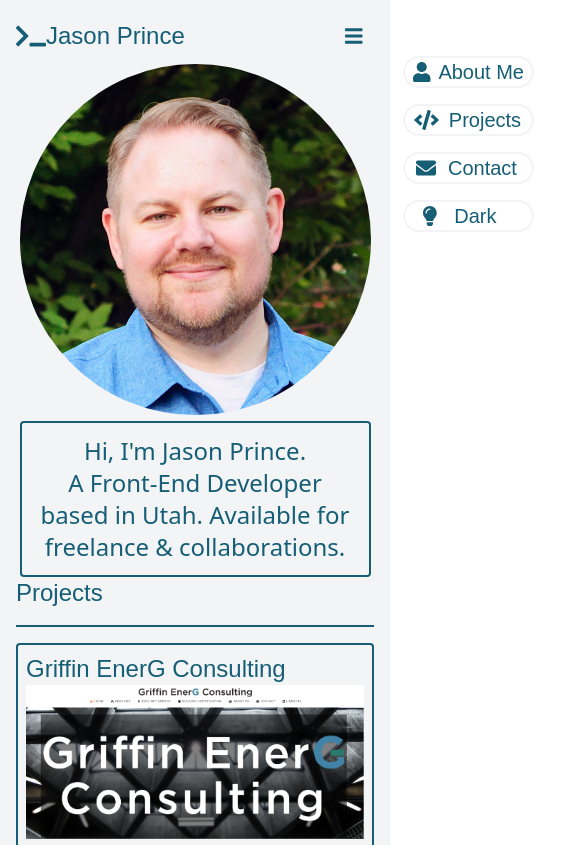
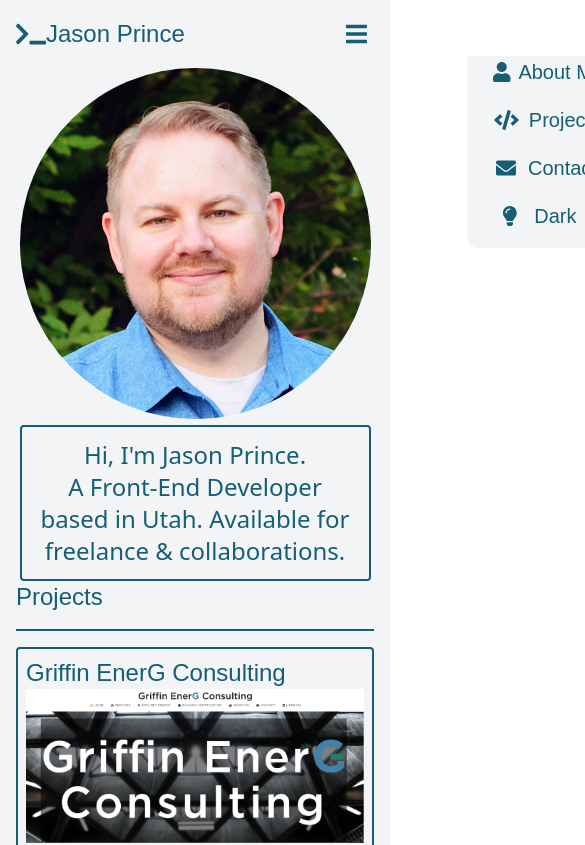
Before and after one commit to Jason-Prince/my-portfolio-v5, a Next.js app: page / in a window 390 px wide. Shown: the top 845 px of the page, 585 px wide, since content can reach past the window. Built offline with nearby package versions, Linux system fonts and the light colour scheme.

Commit message:
project template theme switch is working

```diff
--- a/components/Header.jsx
+++ b/components/Header.jsx
@@ -33,7 +33,7 @@ const navLinks = [
 
 const Header = ({ handleIsDark, handleIsMenuOpen, isMenuOpen, isDark }) => {
   return (
-    <div className="grid pt-4 pb-2 bg-gray-100 text-cyan-800 dark:text-gray-400 font-Poppins dark:bg-black">
+    <div className="grid pt-4 pb-4 bg-gray-100 text-cyan-800 dark:text-gray-400 font-Poppins dark:bg-black">
       <div className="relative grid grid-cols-12 dark:bg-black">
         {/* logo */}
         <Link href="/" passHref>
@@ -45,8 +45,8 @@ const Header = ({ handleIsDark, handleIsMenuOpen, isMenuOpen, isDark }) => {
         {/* nav links */}
         <ul
           className={`${
-            isMenuOpen ? "right-0" : ""
-          } absolute grid grid-flow-row col-span-3 md:col-start-8 row-start-1 -right-40 top-10 md:top-0 md:right-0 gap-4 md:col-end-13 md:grid-flow-col duration-1000 ease-in-out dark:bg-black rounded-bl-xl`}
+            isMenuOpen ? "right-0 " : "-right-64"
+          } absolute pb-4 px-4 grid duration-1000 grid-flow-row col-span-3 md:col-start-8 row-start-1 top-10 md:top-0 md:right-0 gap-4 md:col-end-13 md:grid-flow-col bg-gray-100 dark:bg-black rounded-bl-xl`}
         >
           {navLinks.map(({ name, icon, href }, index) => (
             <Link key={index} href={href} passHref>
@@ -70,11 +70,14 @@ const Header = ({ handleIsDark, handleIsMenuOpen, isMenuOpen, isDark }) => {
           onClick={() => handleIsMenuOpen()}
           className="grid grid-cols-1 col-span-2 col-end-13 row-start-1 text-xl rounded-full cursor-pointer justify-self-end md:hidden"
         >
-          <div className="w-10 h-10 col-start-1 row-start-1" />
-          <FontAwesomeIcon
-            className="col-start-1 row-start-1 place-self-center"
-            icon={isMenuOpen ? faTimes : faBars}
-          />
+          <div className="col-start-1 row-start-1" />
+          <div className="grid">
+            <div className="z-10 col-start-1 row-start-1 p-4 border-2 border-gray-100 rounded-full hover:border-cyan-800 dark:border-black dark:hover:border-gray-100" />
+            <FontAwesomeIcon
+              className="col-start-1 row-start-1 text-2xl duration-300 place-self-center"
+              icon={isMenuOpen ? faTimes : faBars}
+            />
+          </div>
         </div>
       </div>
     </div>
--- a/pages/project.jsx
+++ b/pages/project.jsx
@@ -1,23 +1,59 @@
+import { useEffect, useState } from "react";
+
 import { FontAwesomeIcon } from "@fortawesome/react-fontawesome";
+import Footer from "../components/Footer";
+import Header from "../components/Header";
 import Image from "next/image";
 import { faTerminal } from "@fortawesome/free-solid-svg-icons";
 
-const Project = ({ isDark }) => {
+const Project = () => {
+  const [isDark, setIsDark] = useState(false);
+  const [isMenuOpen, setIsMenuOpen] = useState(false);
+
+  useEffect(() => {
+    const saved = localStorage.getItem("isDark");
+    const initialValue = JSON.parse(saved);
+    setIsDark(initialValue || false);
+  }, []);
+
+  useEffect(() => {
+    localStorage.setItem("isDark", JSON.stringify(isDark));
+  }, [isDark]);
+
+  const handleIsDark = () => {
+    setIsDark(!isDark);
+  };
+  const handleIsMenuOpen = () => {
+    setIsMenuOpen(!isMenuOpen);
+  };
+  console.log("isDark: ", isDark);
   return (
+    <div
+      className={`${isDark ? "dark bg-black" : "bg-gray-100"} relative px-4`}
+    >
+      <div className="sticky top-0 z-50">
+        <Header
+          handleIsDark={handleIsDark}
+          handleIsMenuOpen={handleIsMenuOpen}
+          isMenuOpen={isMenuOpen}
+          isDark={isDark}
+        />
+      </div>
       <div className="grid grid-cols-12 gap-3">
         <div className="col-start-1 col-span-full">
           <Image
+            className="rounded"
             src="http://placekitten.com/2000/1000"
             width={2000}
             height={1000}
             alt="..."
           />
         </div>
-      <div className="col-start-1 col-span-full grid grid-cols-12 gap-3">
-        <h2 className="text-4xl col-start-1 col-span-full md:col-span-6 md:text-center">
+        <div className="grid grid-cols-12 col-start-1 gap-3 col-span-full">
+          <h2 className="col-start-1 text-4xl font-Poppins text-cyan-800 col-span-full md:col-span-6 md:text-center">
             Title of Project
           </h2>
-        <p className="text-xl col-start-1 col-span-full md:col-start-7">
+          <p className="col-start-1 text-xl text-cyan-800 font-Poppins col-span-full md:col-start-7">
             Lorem, ipsum dolor sit amet consectetur adipisicing elit. Nesciunt,
             autem. Possimus in non veritatis, molestiae iure, at nulla sequi
             tempore repudiandae voluptates corporis reiciendis. Ipsum nostrum
@@ -26,15 +62,17 @@ const Project = ({ isDark }) => {
         </div>
         <div className="col-start-1 col-span-full">
           <Image
+            className="rounded"
             src="http://placekitten.com/2000/1000"
             width={2000}
             height={1000}
             alt="..."
           />
         </div>
-      <div className="col-start-1 col-span-full grid grid-cols-12 gap-3">
+        <div className="grid grid-cols-12 col-start-1 gap-3 col-span-full">
           <div className="col-start-1 col-span-full md:col-span-6">
             <Image
+              className="rounded"
               src="http://placekitten.com/1000/2000"
               width={1000}
               height={2000}
@@ -43,6 +81,7 @@ const Project = ({ isDark }) => {
           </div>
           <div className="col-start-1 col-span-full md:col-start-7 md:col-span-6">
             <Image
+              className="rounded"
               src="http://placekitten.com/1000/2000"
               width={1000}
               height={2000}
@@ -51,6 +90,8 @@ const Project = ({ isDark }) => {
           </div>
         </div>
       </div>
+      <Footer />
+    </div>
   );
 };
 
```
Lines whose indentation alone changed are shown as unchanged.
